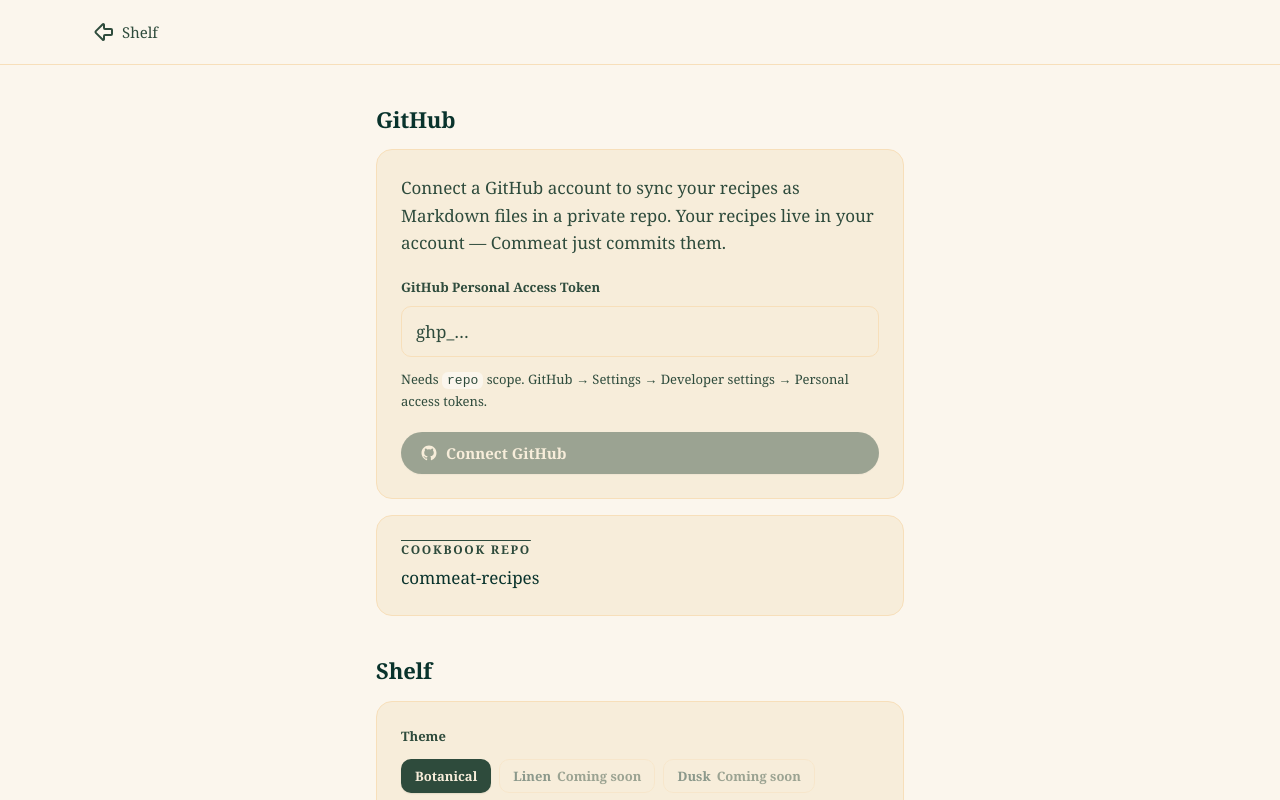
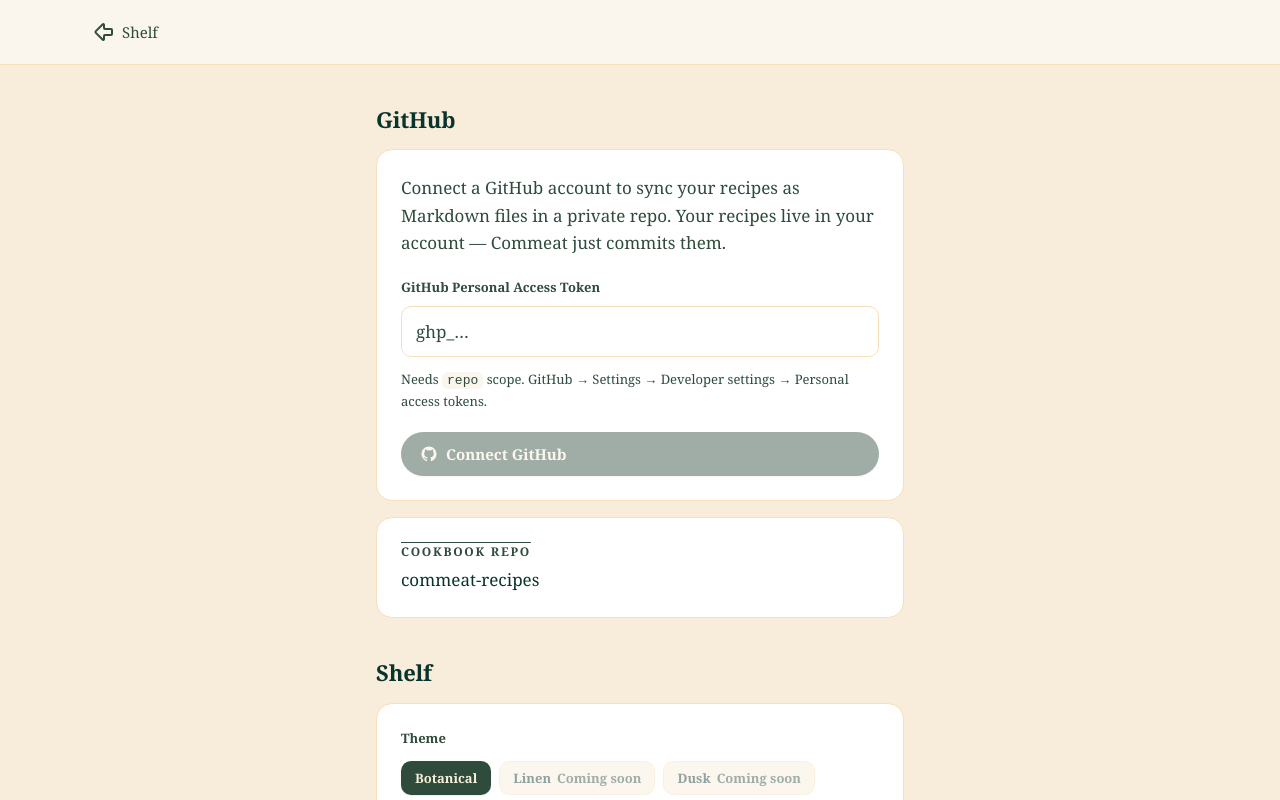
Before and after one commit to mathnauleau/commeat, a React (Vite) app: page /settings in a window 1280 px wide. Shown: the top 800 px of the page. Built offline with nearby package versions, Linux system fonts and the light colour scheme; no server answers.

Commit message:
changed style

```diff
--- a/public/commeat.css
+++ b/public/commeat.css
@@ -16,7 +16,7 @@
 
 body {
   margin: 0;
-  background: var(--neutral-50);
+  background: var(--neutral-100);
   color: var(--green-800);
   font-family: var(--font-body);
   font-size: var(--t-body);
@@ -60,7 +60,7 @@
 .btn {
   display: inline-flex; align-items: center; gap: var(--sp-2);
   font-family: var(--font-body); font-size: var(--t-small); font-weight: 600;
-  line-height: 1; padding: 11px 18px; border-radius: var(--r-pill);
+  line-height: 1; padding: 12px 18px; border-radius: var(--r-pill);
   border: 1px solid transparent; cursor: pointer; white-space: nowrap;
   transition: background var(--t-fast) var(--ease), color var(--t-fast) var(--ease),
               border-color var(--t-fast) var(--ease), box-shadow var(--t-fast) var(--ease),
@@ -94,7 +94,7 @@
 .label { font-size: var(--t-caption); font-weight: 600; color: var(--green-300); }
 .input, .textarea, .select {
   font-family: var(--font-body); font-size: var(--t-body); color: var(--green-800);
-  background: var(--neutral-100); border: 1px solid var(--neutral-200);
+  background: var(--white); border: 1px solid var(--neutral-200);
   border-radius: var(--r-md); padding: 11px 14px; width: 100%;
   transition: border-color var(--t-fast) var(--ease), box-shadow var(--t-fast) var(--ease);
 }
@@ -129,7 +129,7 @@
 /* ----------------------------------------------------------------------------
    6. CARDS & SURFACES
    ---------------------------------------------------------------------------- */
-.card { background: var(--neutral-100); border: 1px solid var(--neutral-200); border-radius: var(--r-lg);}
+.card { background: var(--white); border: 1px solid var(--neutral-200); border-radius: var(--r-lg);}
 
 /* ----------------------------------------------------------------------------
    7. CHIPS, BADGES & TAGS
--- a/public/tokens.css
+++ b/public/tokens.css
@@ -10,6 +10,7 @@
    ---------------------------------------------------------------------------- */
 :root {
   /* — Primitives — */
+  --white: #FFFFFF;
   --neutral-50: #FBF6ED;
   --neutral-100: #F7EDDA;   /* Venetian Lace */
   --neutral-200: #F7DFBA;   /* Macadamia Beige */
--- a/src/components/recipes/RecipeCard.tsx
+++ b/src/components/recipes/RecipeCard.tsx
@@ -1,6 +1,6 @@
 import { Link } from 'react-router-dom'
 import { Tag } from '../ui/Tag'
-import CookingPotIcon from '../../assets/icons/cooking-pot.svg?react'
+import CookingPotIcon from '../../assets/icons/cooking-pot-l.svg?react'
 
 export interface RecipeCardProps {
   title: string
@@ -19,7 +19,7 @@
     >
       <div
         className="flex items-center justify-center overflow-hidden"
-        style={{ height: '9rem', background: 'var(--bg-subtle)' }}
+        style={{ height: '9rem', background: 'var(--bg-surface)' }}
       >
         {image
           ? <img src={image} alt="" style={{ width: '100%', height: '100%', objectFit: 'cover' }} />
```
Also changed, not shown: src/assets/icons/cooking-pot-l.svg (added), src/assets/logo.svg.
